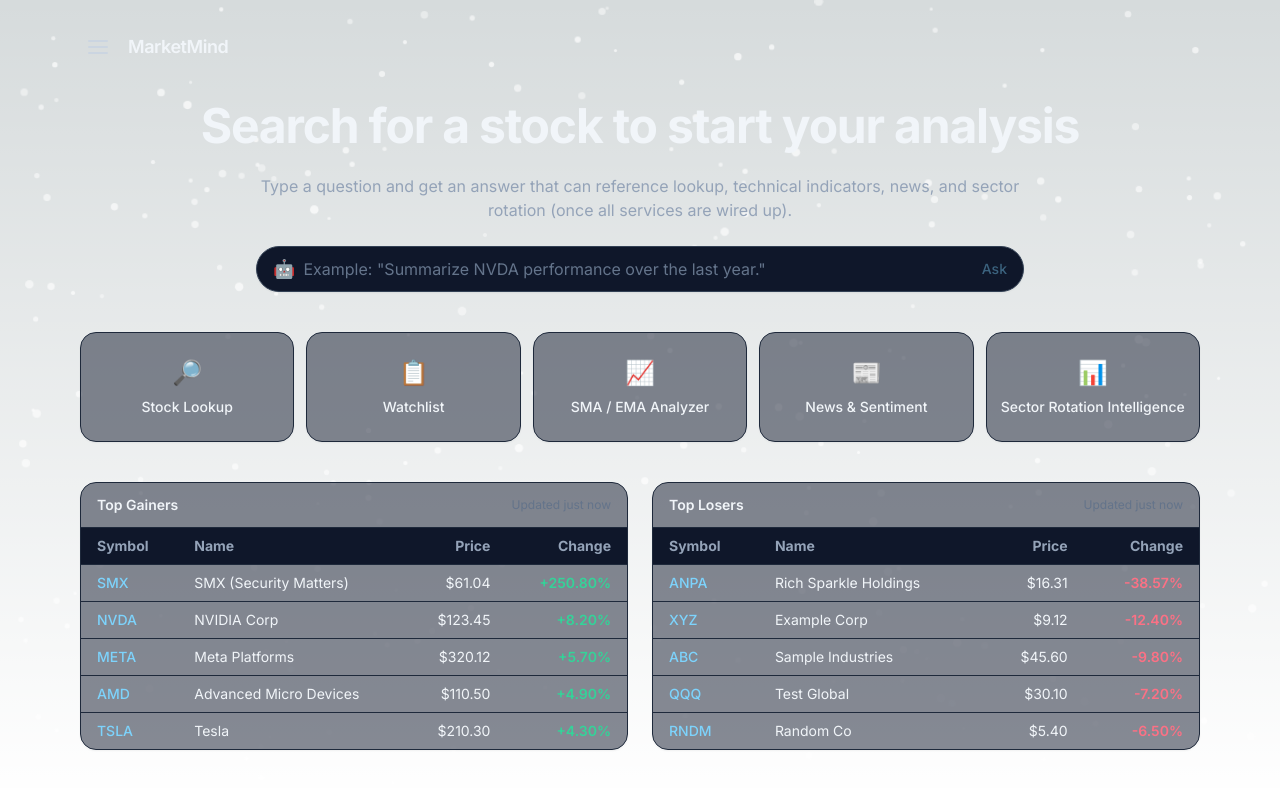
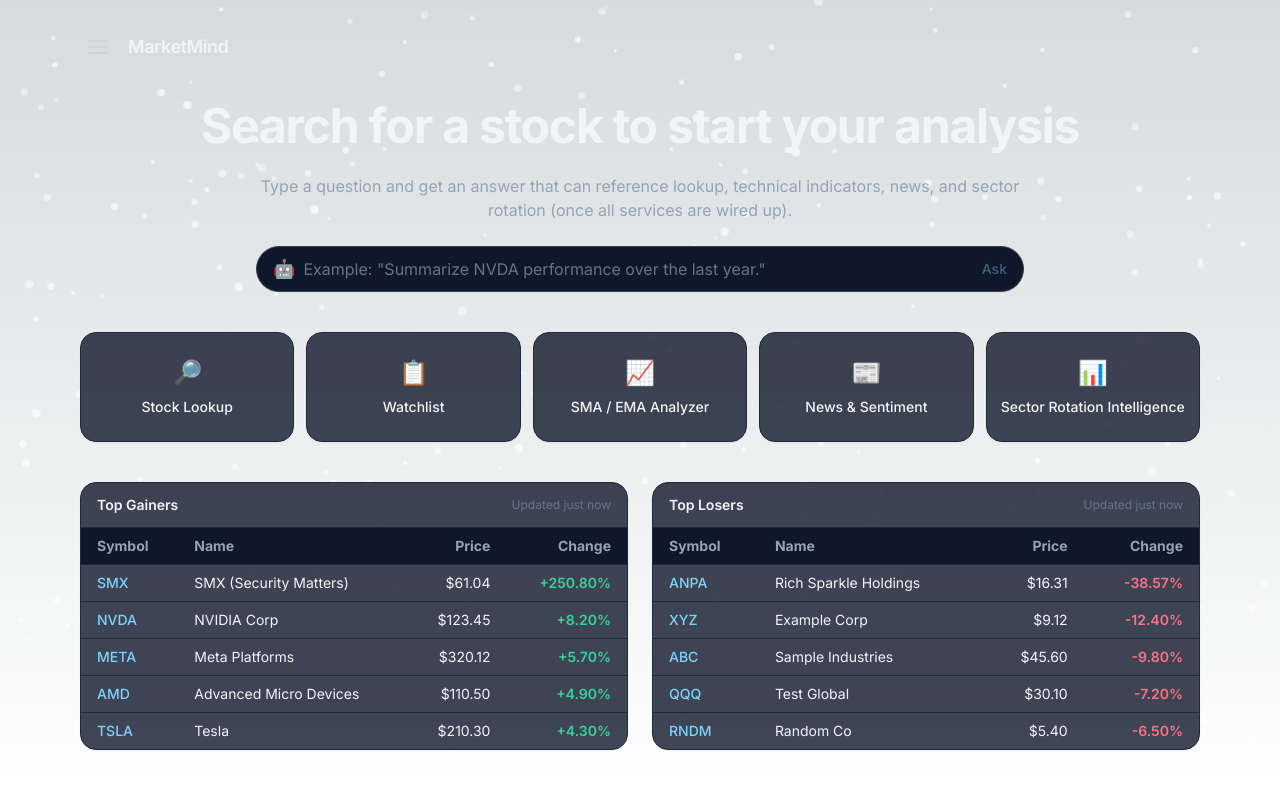
Before and after one commit to marketmind-service/frontend, a Next.js app: page / in a window 1280 px wide. Shown: the top 788 px of the page. Built offline with nearby package versions, Linux system fonts and the light colour scheme; no server answers.

Commit message:
page layout progress

```diff
--- a/app/page.tsx
+++ b/app/page.tsx
@@ -258,7 +258,7 @@ export default function HomePage() {
           )}
 
           {answer && (
-            <div className="rounded-2xl border border-slate-800 bg-slate-900/50 p-4 text-sm whitespace-pre-wrap">
+            <div className="rounded-2xl border border-slate-800 bg-slate-900/80 p-4 text-sm whitespace-pre-wrap">
               {answer}
             </div>
           )}
@@ -284,7 +284,7 @@ function ServiceTile(props: { href: string; label: string; icon: string }) {
   return (
     <Link
       href={href}
-      className="flex flex-col items-center justify-center gap-2 rounded-2xl border border-slate-800 bg-slate-900/50 py-6 text-sm font-medium text-slate-100 shadow-sm hover:border-sky-400 hover:bg-slate-900 transition"
+      className="flex flex-col items-center justify-center gap-2 rounded-2xl border border-slate-800 bg-slate-900/80 py-6 text-sm font-medium text-slate-100 shadow-sm hover:border-sky-400 hover:bg-slate-900 transition"
     >
       <span className="text-2xl">{icon}</span>
       <span className="text-center">{label}</span>
@@ -314,7 +314,7 @@ function SidebarLink(props: {
 function TopTable(props: { title: string; items: TopMover[]; positive: boolean }) {
   const { title, items } = props;
   return (
-    <div className="bg-slate-900/50 border border-slate-800 rounded-2xl shadow-sm overflow-hidden">
+    <div className="bg-slate-900/80 border border-slate-800 rounded-2xl shadow-sm overflow-hidden">
       <div className="flex items-center justify-between px-4 py-3 border-b border-slate-800">
         <h3 className="text-sm font-semibold">{title}</h3>
         <span className="text-xs text-slate-500">Updated just now</span>
```
